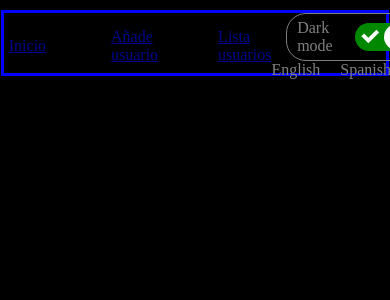
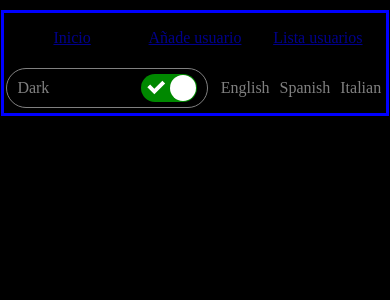
Before and after one commit to salino3/vite-react-context-users, a React (Vite) app: page /vite-react-context-users/add-user in a window 390 px wide. Shown: the top 300 px of the page. Built offline with nearby package versions, Linux system fonts and the light colour scheme.

Commit message:
fix media queries header

```diff
--- a/package.json
+++ b/package.json
@@ -19,6 +19,7 @@
     "react": "^18.2.0",
     "react-dom": "^18.2.0",
     "react-i18next": "^13.5.0",
+    "react-responsive": "^9.0.2",
     "react-router-dom": "^6.17.0",
     "react-switch": "^7.0.0"
   },
--- a/src/common/navbar/navbar.component.tsx
+++ b/src/common/navbar/navbar.component.tsx
@@ -2,9 +2,9 @@ import React from 'react';
 import { Link } from 'react-router-dom';
 import { useTranslation } from 'react-i18next';
 import { GlobalContext, MyState } from '@/core';
+import { SwitcherMode } from '../switcher-mode';
 import { SwitchRoutes } from '@/routes';
 import {wordsPage} from '@/translations';
-import { SwitcherMode } from '../switcher-mode';
 import * as classes from './navbar.styles';
 
 export const NavBar: React.FC = () => {
--- a/src/common/navbar/navbar.styles.ts
+++ b/src/common/navbar/navbar.styles.ts
@@ -14,9 +14,14 @@ export const root = css`
   margin-top: 10px;
   font-family: cursive;
 
-  @media (max-width: 420px) {
-    grid-template-columns: 70% 30%;
+  @media (max-width: 1025px) and (min-width: 1000px) {
+    gap: 50px;
+  }
 
+  @media (max-width: 1000px) {
+    grid-template-columns: 1fr;
+    grid-template-rows: 50% 50%;
+    height: ${theme.spacing(25)};
   }
 `;
 
@@ -26,8 +31,8 @@ export const titleNav = css`
   align-items: center;
   color: ${theme.colors.blues.lapisLazuli};
 
-  @media (max-width: 420px) {
-   display: none
+  @media (max-width: 1025px) {
+    display: none;
   }
 `;
 
@@ -40,15 +45,24 @@ export const navbarLinks = css`
   justify-items: center;
   align-items: center;
   max-width: 500px;
+  @media (max-width: 1000px) {
+    gap: 30px;
+  }
 `;
 
 export const navbarFuncionalities = css`
   display: grid;
   justify-content: space-around;
   align-items: center;
-  grid-template-areas:
-    ". itemA . ."
-    " box box box box";
+  grid-template-areas: "itemA itemA box box";
+
+  @media (max-width: 1025px) and (min-width: 1000px) {
+    gap: 30px;
+  }
+
+  @media (max-width: 1000px) {
+    grid-template-areas: "itemA itemA box box";
+  }
 `;
 
 export const itemA = css`
@@ -67,6 +81,9 @@ export const boxLanguages = css`
   justify-content: center;
   align-items: center;
   gap: 20px;
+  @media (max-width: 420px) {
+    gap: 10px;
+  }
 `;
 
 export const itemC = css`
--- a/src/common/switcher-mode/switcher-mode.styles.ts
+++ b/src/common/switcher-mode/switcher-mode.styles.ts
@@ -2,12 +2,14 @@ import {css} from '@emotion/css';
 
 export const switchMode = css`
   display: flex;
-  /* position: absolute; */
   left: 0px;
   flex-direction: row;
+  justify-content: space-between;
   align-items: center;
   gap: 8px;
   padding: 5px 10px 5px 10px;
   border: solid 1px;
   border-radius: 20px;
+  width: min-content;
+  min-width: 180px;
   `;
--- a/src/common/switcher-mode/switcher-mode.tsx
+++ b/src/common/switcher-mode/switcher-mode.tsx
@@ -1,5 +1,6 @@
 import React from 'react';
 import ReactSwitch from "react-switch";
+import { useMediaQuery } from "react-responsive";
 import { GlobalContext, MyState } from "@/core";
 import * as classes from './switcher-mode.styles';
 
@@ -9,10 +10,13 @@ export const SwitcherMode: React.FC = () => {
     const { state, toggleTheme } = React.useContext<MyState>(GlobalContext);
     const { theme } = state;
 
+    const isMobile: boolean = useMediaQuery({ minWidth: "420px" });
+
+
   return (
     <section className={classes.switchMode}>
       <label htmlFor="switcher">
-        {theme === "light" ? "Colorful Mode" : "Dark mode"}
+        {theme === "light" ? `${isMobile ? "Colorful Mode" : "Colorful"}` : `${isMobile ? "Dark mode" : "Dark"}`}
       </label>
       <ReactSwitch
         name="switcher"
```
Also changed, not shown: 1 other file (tests, documents, lock files or other folders).
